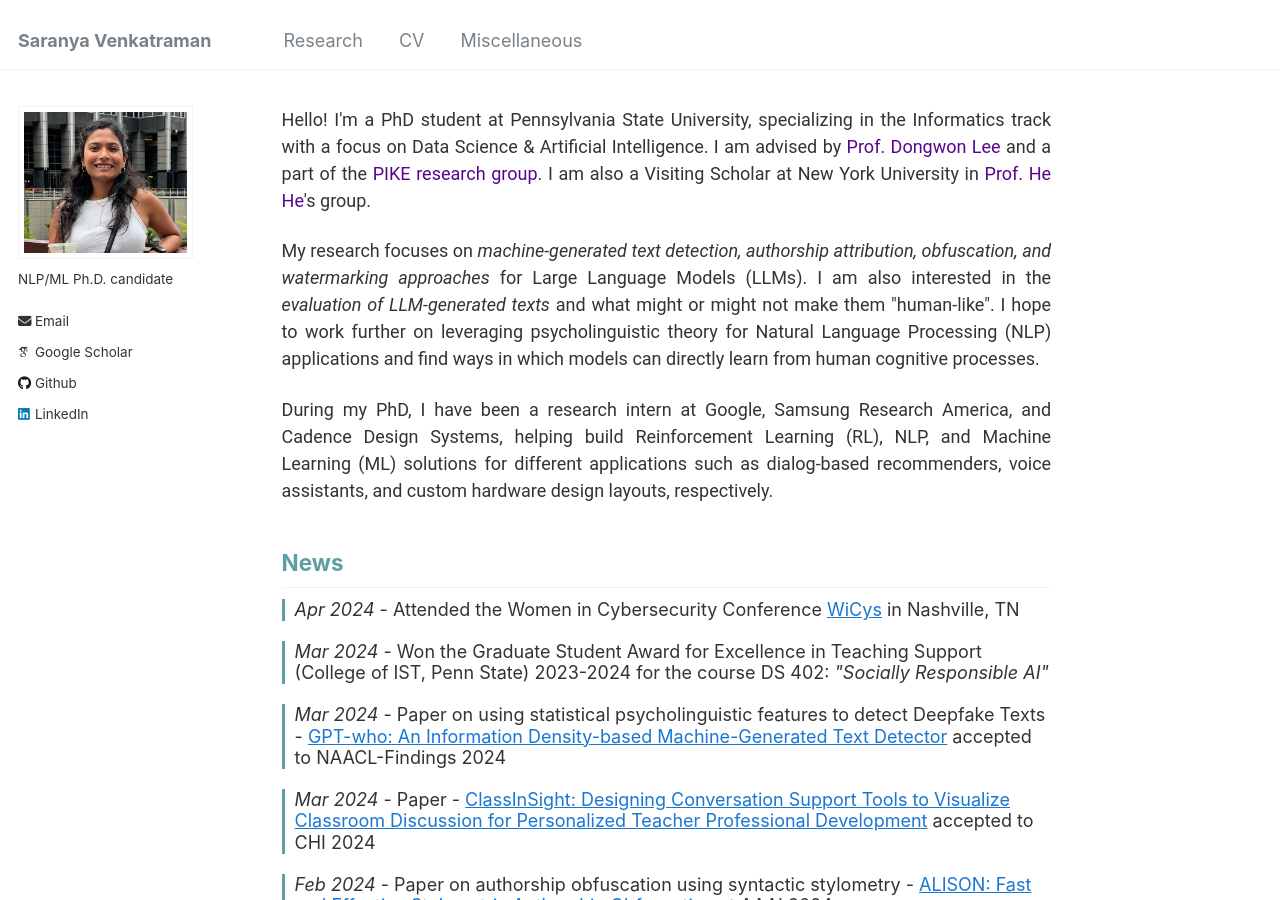
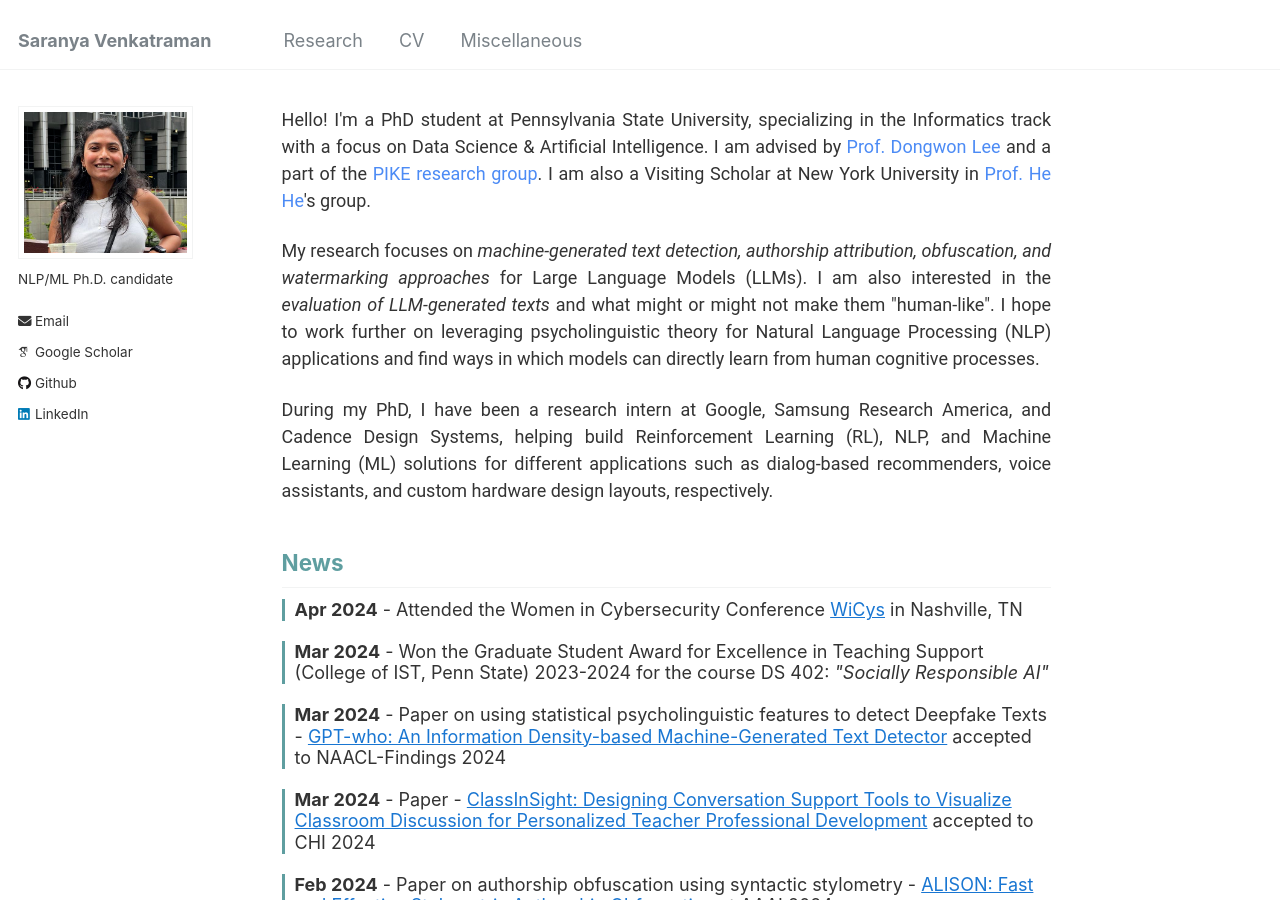
Before and after one commit to saranya-venkatraman/saranya-venkatraman.github.io, a Jekyll site: the page built from _pages/about.md, in a window 1280 px wide and 900 px high. Built offline with Jekyll 4.4.1, drawn with Linux system fonts in a browser that asks for light colours; some web fonts are replaced.

Commit message:
Update about.md

```diff
--- a/_pages/about.md
+++ b/_pages/about.md
@@ -39,7 +39,7 @@ redirect_from:
   </style>
 </head>
 <body>
-     <p align="justify">Hello! I'm a PhD student at Pennsylvania State University, specializing in the Informatics track with a focus on Data Science & Artificial Intelligence. I am advised by <a href="https://pike.psu.edu/dongwon/" style="color: #57068C; text-decoration: none" target="_blank">Prof. Dongwon Lee</a> and a part of the <a href="https://pike.psu.edu/index.html" style="color: #57068C; text-decoration: none" target="_blank">PIKE research group</a>. I am also a Visiting Scholar at New York University in <a href="https://hhexiy.github.io" style="color: #57068C; text-decoration: none" target="_blank">Prof. He He</a>'s group.</p>
+     <p align="justify">Hello! I'm a PhD student at Pennsylvania State University, specializing in the Informatics track with a focus on Data Science & Artificial Intelligence. I am advised by <a href="https://pike.psu.edu/dongwon/" style="color: #4C8BF5; text-decoration: none" target="_blank">Prof. Dongwon Lee</a> and a part of the <a href="https://pike.psu.edu/index.html" style="color: #4C8BF5; text-decoration: none" target="_blank">PIKE research group</a>. I am also a Visiting Scholar at New York University in <a href="https://hhexiy.github.io" style="color: #4C8BF5; text-decoration: none" target="_blank">Prof. He He</a>'s group.</p>
 
      <p align="justify">My research focuses on <em>machine-generated text detection, authorship attribution, obfuscation, and watermarking approaches</em> for Large Language Models (LLMs). I am also interested in the <em>evaluation of LLM-generated texts</em> and what might or might not make them "human-like". I hope to work further on leveraging psycholinguistic theory for Natural Language Processing (NLP) applications and find ways in which models can directly learn from human cognitive processes.</p>
 
@@ -48,39 +48,39 @@ redirect_from:
   <h2 style="color: #5F9EA0;">News</h2>
 
   <div class="news-item">
-    <h3><em>Apr 2024</em> - Attended the Women in Cybersecurity Conference <a href="https://www.wicys.org/events/wicys-2024/" target="_blank" style="color: #1976d2;">WiCys</a> in Nashville, TN</h3>
+    <h3><b>Apr 2024</b> - Attended the Women in Cybersecurity Conference <a href="https://www.wicys.org/events/wicys-2024/" target="_blank" style="color: #1976d2;">WiCys</a> in Nashville, TN</h3>
   </div>
 
   <div class="news-item">
-    <h3><em>Mar 2024</em> - Won the Graduate Student Award for Excellence in Teaching Support (College of IST, Penn State) 2023-2024 for the course DS 402: <em>"Socially Responsible AI"</em></h3>
+    <h3><b>Mar 2024</b> - Won the Graduate Student Award for Excellence in Teaching Support (College of IST, Penn State) 2023-2024 for the course DS 402: <em>"Socially Responsible AI"</em></h3>
   </div>
 
   <div class="news-item">
-    <h3><em>Mar 2024</em> - Paper on using statistical psycholinguistic features to detect Deepfake Texts - <a href="https://browse.arxiv.org/abs/2310.06202" target="_blank" style="color: #1976d2;">GPT-who: An Information Density-based Machine-Generated Text Detector</a> accepted to NAACL-Findings 2024</h3>
+    <h3><b>Mar 2024</b> - Paper on using statistical psycholinguistic features to detect Deepfake Texts - <a href="https://browse.arxiv.org/abs/2310.06202" target="_blank" style="color: #1976d2;">GPT-who: An Information Density-based Machine-Generated Text Detector</a> accepted to NAACL-Findings 2024</h3>
   </div>
 
   <div class="news-item">
-    <h3><em>Mar 2024</em> - Paper - <a href="https://tngoon.github.io/docs/pubs/Ngoon_etal_2024_CHI.pdf" target="_blank" style="color: #1976d2;">ClassInSight: Designing Conversation Support Tools to Visualize Classroom Discussion for Personalized Teacher Professional Development</a> accepted to CHI 2024</h3>
+    <h3><b>Mar 2024</b> - Paper - <a href="https://tngoon.github.io/docs/pubs/Ngoon_etal_2024_CHI.pdf" target="_blank" style="color: #1976d2;">ClassInSight: Designing Conversation Support Tools to Visualize Classroom Discussion for Personalized Teacher Professional Development</a> accepted to CHI 2024</h3>
   </div>
 
   <div class="news-item">
-    <h3><em>Feb 2024</em> - Paper on authorship obfuscation using syntactic stylometry - <a href="https://ojs.aaai.org/index.php/AAAI/article/view/29901" target="_blank" style="color: #1976d2;">ALISON: Fast and Effective Stylometric Authorship Obfuscation</a> at AAAI 2024</h3>
+    <h3><b>Feb 2024</b> - Paper on authorship obfuscation using syntactic stylometry - <a href="https://ojs.aaai.org/index.php/AAAI/article/view/29901" target="_blank" style="color: #1976d2;">ALISON: Fast and Effective Stylometric Authorship Obfuscation</a> at AAAI 2024</h3>
   </div>
 
   <div class="news-item">
-    <h3><em>Dec 2023</em> - Outstanding Paper Award for - <a href="https://aclanthology.org/2023.emnlp-main.848/" target="_blank" style="color: #1976d2;">The Sentiment Problem: A Critical Survey towards Deconstructing Sentiment Analysis</a> at EMNLP 2023</h3>
+    <h3><b>Dec 2023</b> - Outstanding Paper Award for - <a href="https://aclanthology.org/2023.emnlp-main.848/" target="_blank" style="color: #1976d2;">The Sentiment Problem: A Critical Survey towards Deconstructing Sentiment Analysis</a> at EMNLP 2023</h3>
   </div>
 
   <div class="news-item">
-    <h3><em>Nov 2023</em> - New preprint - <a href="https://arxiv.org/abs/2311.08374" target="_blank" style="color: #1976d2;">A Ship of Theseus: Curious Cases of Paraphrasing in LLM-Generated Texts</a> is available on arXiv</h3>
+    <h3><b>Nov 2023</b> - New preprint - <a href="https://arxiv.org/abs/2311.08374" target="_blank" style="color: #1976d2;">A Ship of Theseus: Curious Cases of Paraphrasing in LLM-Generated Texts</a> is available on arXiv</h3>
   </div>
 
   <div class="news-item">
-    <h3><em>Oct 2023</em> - Tutorial - <a href="https://adauchendu.github.io/Tutorials/" target="_blank" style="color: #1976d2;">Catch Me If You GPT: Tutorial on Deepfake Texts</a> accepted at <a href="https://2024.naacl.org/program/tutorials/" target="_blank" style="color: #1976d2;">NAACL 2024</a></h3>
+    <h3><b>Oct 2023</b> - Tutorial - <a href="https://adauchendu.github.io/Tutorials/" target="_blank" style="color: #1976d2;">Catch Me If You GPT: Tutorial on Deepfake Texts</a> accepted at <a href="https://2024.naacl.org/program/tutorials/" target="_blank" style="color: #1976d2;">NAACL 2024</a></h3>
   </div>
 
   <div class="news-item">
-    <h3><em>May 2023</em> - Paper on evaluation of decoding algorithms - <a href="https://aclanthology.org/2023.findings-eacl.70/" target="_blank" style="color: #1976d2;">How do decoding algorithms distribute information in dialogue responses?</a> at EACL-Findings 2023</h3>
+    <h3><b>May 2023</b> - Paper on evaluation of decoding algorithms - <a href="https://aclanthology.org/2023.findings-eacl.70/" target="_blank" style="color: #1976d2;">How do decoding algorithms distribute information in dialogue responses?</a> at EACL-Findings 2023</h3>
   </div>
 </body>
 </html>
```
